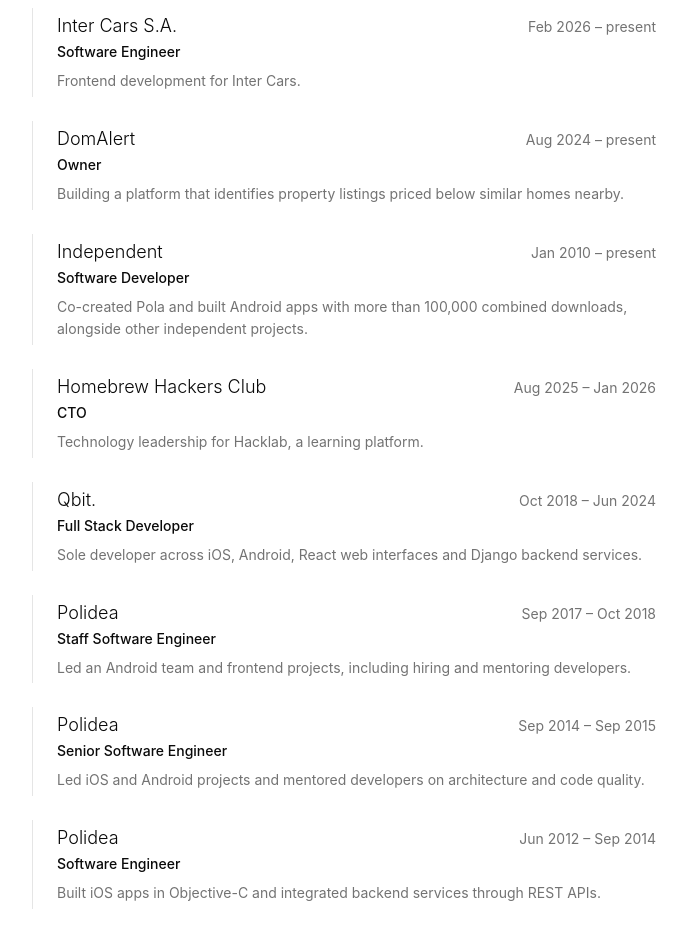
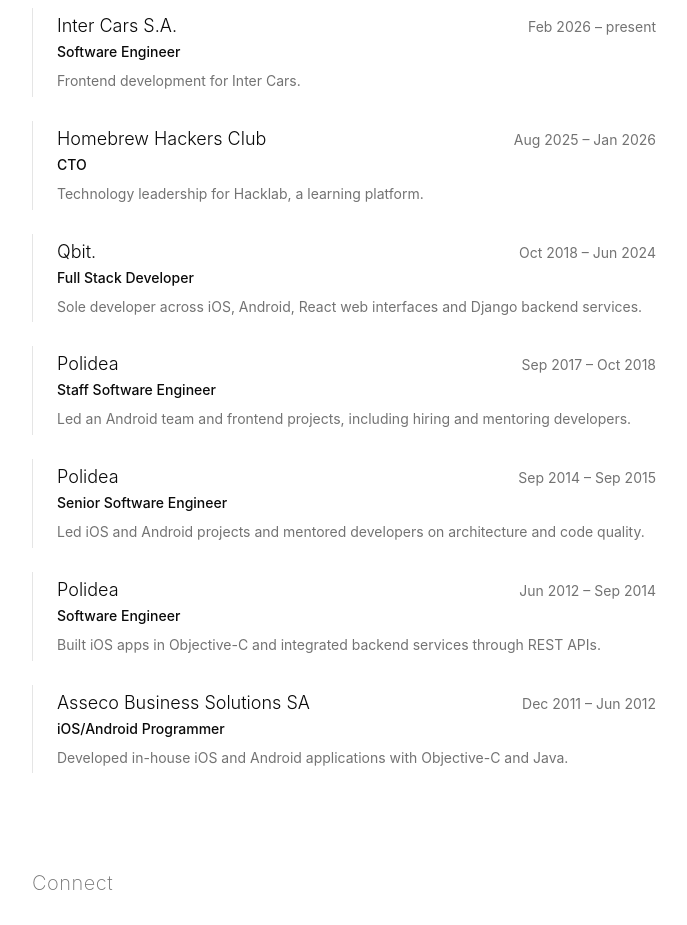
Before and after one commit to pouljohn1/portfolio, a React (Vite) app: page / in a window 1280 px wide. Shown: the part 1200-2125 px from the top of the page, without its empty margins (296-983 px from the left). Built offline with nearby package versions, Linux system fonts and the light colour scheme.

Commit message:
Update Site source

```diff
--- a/src/content.ts
+++ b/src/content.ts
@@ -29,14 +29,6 @@ export const content = {
         {
           organization: "Inter Cars S.A.", role: "Software Engineer", period: "Feb 2026 – present",
           description: "Frontend development for Inter Cars.", href: "https://intercars.eu",
-        },
-        {
-          organization: "DomAlert", role: "Owner", period: "Aug 2024 – present",
-          description: "Building a platform that identifies property listings priced below similar homes nearby.", href: "https://domalert.pl",
-        },
-        {
-          organization: "Independent", role: "Software Developer", period: "Jan 2010 – present",
-          description: "Co-created Pola and built Android apps with more than 100,000 combined downloads, alongside other independent projects.", href: null,
         },
         {
           organization: "Homebrew Hackers Club", role: "CTO", period: "Aug 2025 – Jan 2026",
@@ -150,14 +142,6 @@ export const content = {
           description: "Rozwój frontendu w Inter Cars.", href: "https://intercars.eu",
         },
         {
-          organization: "DomAlert", role: "Właściciel", period: "sierpień 2024 – obecnie",
-          description: "Buduję platformę, która wyszukuje nieruchomości wycenione poniżej podobnych ofert w okolicy.", href: "https://domalert.pl",
-        },
-        {
-          organization: "Działalność niezależna", role: "Programista", period: "styczeń 2010 – obecnie",
-          description: "Współtworzyłem aplikację Pola i aplikacje na Androida pobrane łącznie ponad 100 tys. razy, a także inne własne projekty.", href: null,
-        },
-        {
           organization: "Homebrew Hackers Club", role: "CTO", period: "sierpień 2025 – styczeń 2026",
           description: "Odpowiadałem za obszar technologiczny Hacklab, platformy edukacyjnej.", href: "https://hacklab.so",
         },
```
Also changed, not shown: 11 other files (tests, documents, lock files or other folders).
